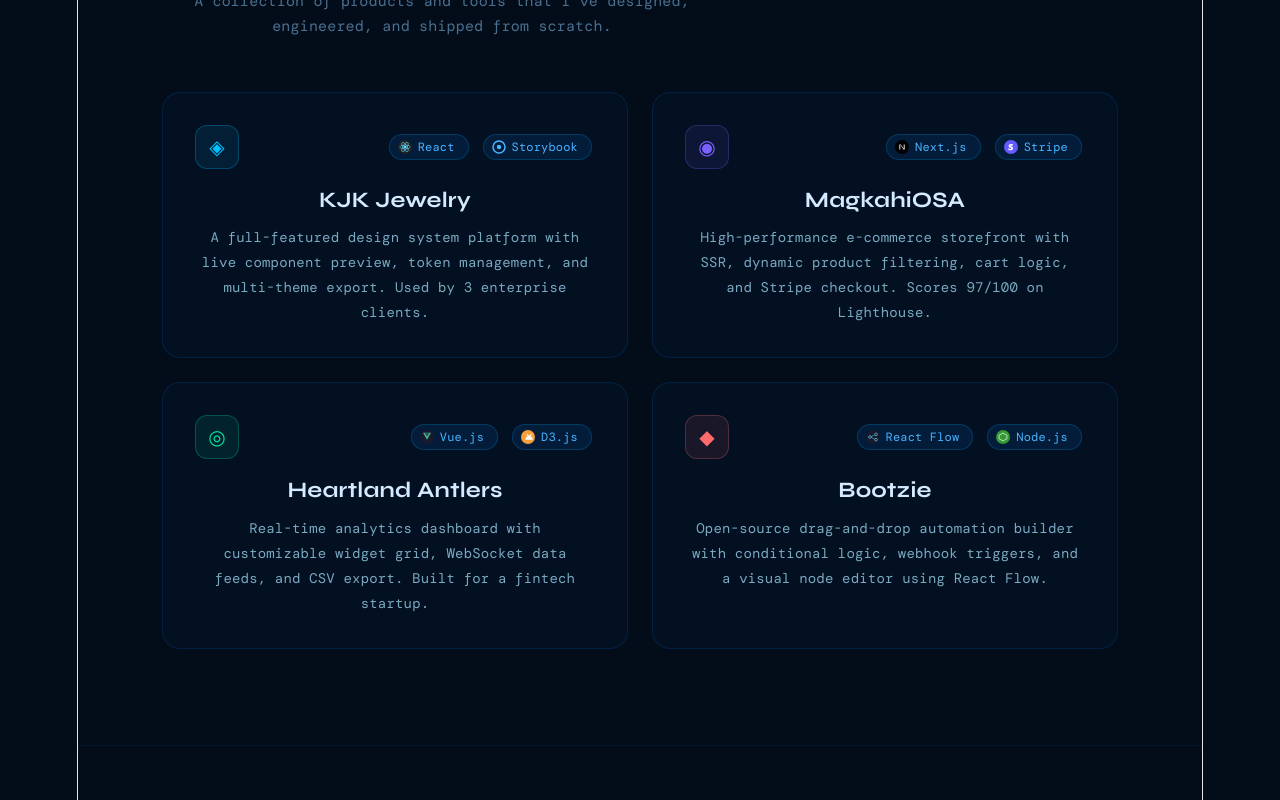
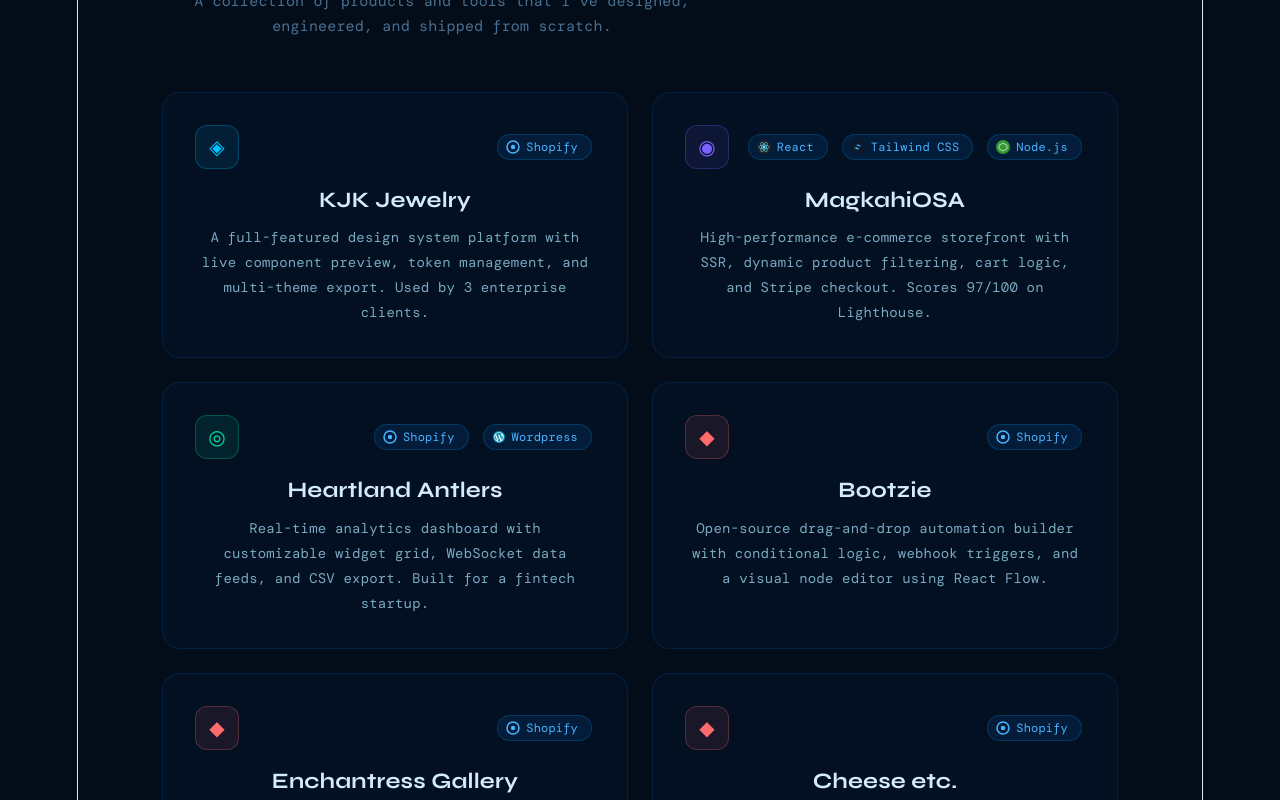
Before and after one commit to Geyadevs/V2-Portfolio, a React (Vite) app: page / in a window 1280 px wide. Shown: the part 3700-4500 px from the top of the page. Built offline with nearby package versions, Linux system fonts and the light colour scheme; a web font is replaced by a local one.

Commit message:
Description changes

```diff
--- a/src/App.jsx
+++ b/src/App.jsx
@@ -16,10 +16,12 @@ const EXPERIENCES = [
 ];
 
 const PROJECTS = [
-  { title:"KJK Jewelry",  desc:"A full-featured design system platform with live component preview, token management, and multi-theme export. Used by 3 enterprise clients.", tech:["React","Storybook"], color:"#00C2FF", icon:"◈" },
-  { title:"MagkahiOSA",   desc:"High-performance e-commerce storefront with SSR, dynamic product filtering, cart logic, and Stripe checkout. Scores 97/100 on Lighthouse.",   tech:["Next.js","Stripe"],   color:"#7B61FF", icon:"◉" },
-  { title:"Heartland Antlers", desc:"Real-time analytics dashboard with customizable widget grid, WebSocket data feeds, and CSV export. Built for a fintech startup.",              tech:["Vue.js","D3.js"],     color:"#00E5A0", icon:"◎" },
-  { title:"Bootzie", desc:"Open-source drag-and-drop automation builder with conditional logic, webhook triggers, and a visual node editor using React Flow.",           tech:["React Flow","Node.js"],color:"#FF6B6B", icon:"◆" },
+  { title:"KJK Jewelry",  desc:"A full-featured design system platform with live component preview, token management, and multi-theme export. Used by 3 enterprise clients.", tech:["Shopify"], color:"#00C2FF", icon:"◈" },
+  { title:"MagkahiOSA",   desc:"High-performance e-commerce storefront with SSR, dynamic product filtering, cart logic, and Stripe checkout. Scores 97/100 on Lighthouse.",   tech:["React","Tailwind CSS", "Node.js"],   color:"#7B61FF", icon:"◉" },
+  { title:"Heartland Antlers", desc:"Real-time analytics dashboard with customizable widget grid, WebSocket data feeds, and CSV export. Built for a fintech startup.",        tech:["Shopify","Wordpress"],     color:"#00E5A0", icon:"◎" },
+  { title:"Bootzie", desc:"Open-source drag-and-drop automation builder with conditional logic, webhook triggers, and a visual node editor using React Flow.",           tech:["Shopify"],color:"#FF6B6B", icon:"◆" },
+  { title:"Enchantress Gallery", desc:"Open-source drag-and-drop automation builder with conditional logic, webhook triggers, and a visual node editor using React Flow.",           tech:["Shopify"],color:"#FF6B6B", icon:"◆" },
+  { title:"Cheese etc.", desc:"Open-source drag-and-drop automation builder with conditional logic, webhook triggers, and a visual node editor using React Flow.",           tech:["Shopify"],color:"#FF6B6B", icon:"◆" },
 ];
 
 const SKILL_GROUPS = [
```
